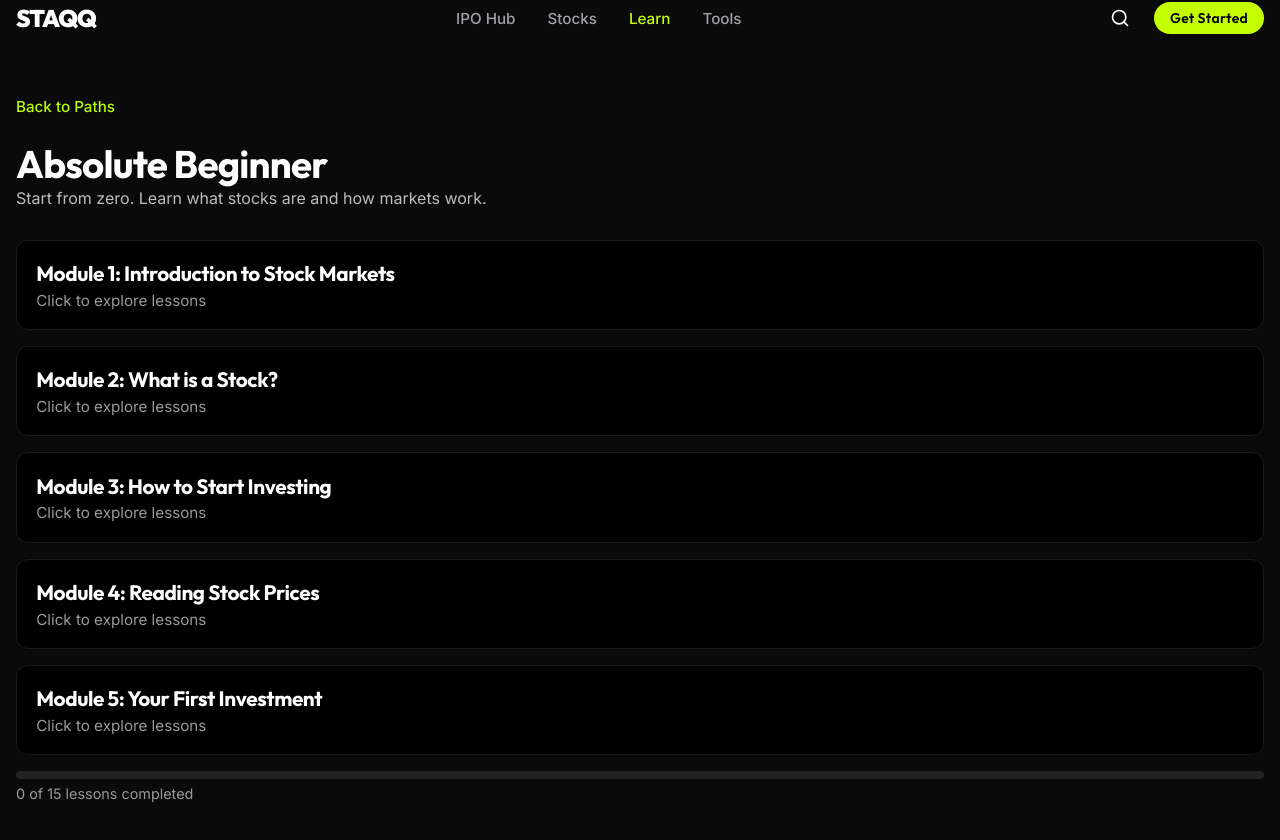
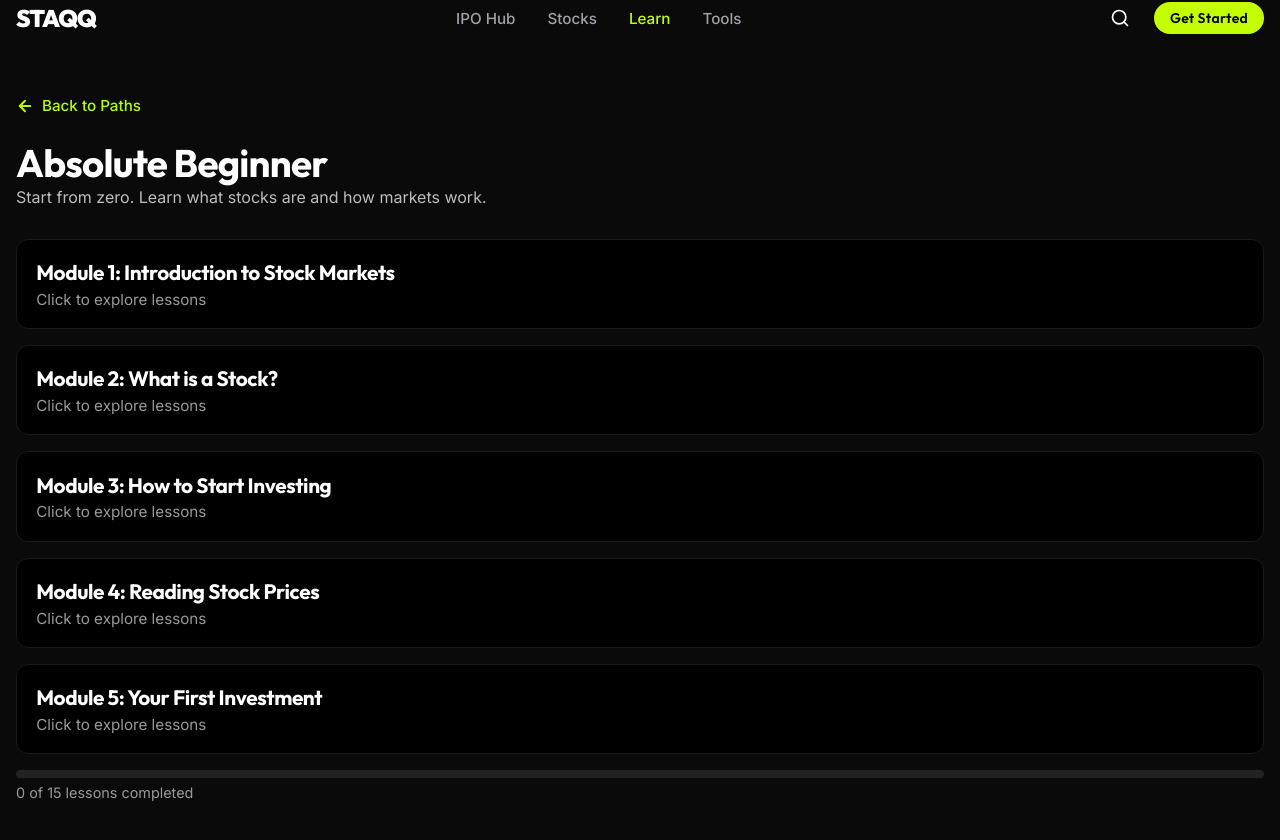
Before and after one commit to AdithyaVardan1/Staqq, a Next.js app: page /learn/beginner in a window 1280 px wide. Shown: the top 840 px of the page. Built offline with nearby package versions, Linux system fonts and the light colour scheme.

Commit message:
style: add arrow icon to back navigation links and refine balance sheet table

```diff
--- a/src/app/learn/[path]/[moduleSlug]/[lessonSlug]/lesson.module.css
+++ b/src/app/learn/[path]/[moduleSlug]/[lessonSlug]/lesson.module.css
@@ -196,7 +196,9 @@
 }
 
 .backLink {
-    display: inline-block;
+    display: inline-flex;
+    align-items: center;
+    gap: 0.5rem;
     color: #b6ff00;
     text-decoration: none;
     font-weight: 500;
--- a/src/app/learn/[path]/[moduleSlug]/[lessonSlug]/page.tsx
+++ b/src/app/learn/[path]/[moduleSlug]/[lessonSlug]/page.tsx
@@ -1,4 +1,5 @@
 import Link from "next/link";
+import { ArrowLeft } from "lucide-react";
 import { notFound } from "next/navigation";
 import { getModuleBySlug, modules } from "@/data/modules";
 import styles from "./lesson.module.css";
@@ -81,6 +82,7 @@ export default async function LessonPage({ params }: PageProps) {
         <main className={styles.lessonContainer}>
             <div className={styles.topNavigation}>
                 <Link href={`/learn/${pathKey}/${moduleSlug}`} className={styles.backLink}>
+                    <ArrowLeft strokeWidth={2.5} size={18} />
                     Back to Chapters
                 </Link>
             </div>
--- a/src/app/learn/[path]/[moduleSlug]/module.module.css
+++ b/src/app/learn/[path]/[moduleSlug]/module.module.css
@@ -10,7 +10,9 @@
 }
 
 .backLink {
-    display: inline-block;
+    display: inline-flex;
+    align-items: center;
+    gap: 0.5rem;
     color: #b6ff00;
     text-decoration: none;
     font-weight: 500;
--- a/src/app/learn/[path]/[moduleSlug]/page.tsx
+++ b/src/app/learn/[path]/[moduleSlug]/page.tsx
@@ -1,4 +1,5 @@
 import Link from "next/link";
+import { ArrowLeft } from "lucide-react";
 import { notFound } from "next/navigation";
 import { getModuleBySlug, modules } from "@/data/modules";
 import styles from "./module.module.css";
@@ -25,6 +26,7 @@ export default async function ModulePage({ params }: PageProps) {
         <main className={styles.container}>
             <div className={styles.header}>
                 <Link href={`/learn/${pathKey}`} className={styles.backLink}>
+                    <ArrowLeft strokeWidth={2.5} size={18} />
                     Back to Modules
                 </Link>
                 <h1 className={styles.title}>{module.title}</h1>
--- a/src/app/learn/[path]/page.module.css
+++ b/src/app/learn/[path]/page.module.css
@@ -1,5 +1,7 @@
 .backLink {
-    display: inline-block;
+    display: inline-flex;
+    align-items: center;
+    gap: 0.5rem;
     color: #b6ff00;
     text-decoration: none;
     font-weight: 500;
--- a/src/app/learn/[path]/page.tsx
+++ b/src/app/learn/[path]/page.tsx
@@ -54,6 +54,7 @@ interface LearnPathPageProps {
 }
 
 import Link from 'next/link';
+import { ArrowLeft } from 'lucide-react';
 import styles from './page.module.css';
 
 export default async function LearnPathPage({ params }: LearnPathPageProps) {
@@ -70,6 +71,7 @@ export default async function LearnPathPage({ params }: LearnPathPageProps) {
   return (
     <main className={styles.container}>
       <Link href="/learn" className={styles.backLink}>
+        <ArrowLeft strokeWidth={2.5} size={18} />
         Back to Paths
       </Link>
       <h1 style={{ fontSize: '2.4rem' }}>{pathData.title}</h1>
```
Also changed, not shown: src/chapters/financials/balance-sheet-basics/reading-a-balance-sheet.mdx (+4 -4 lines).
